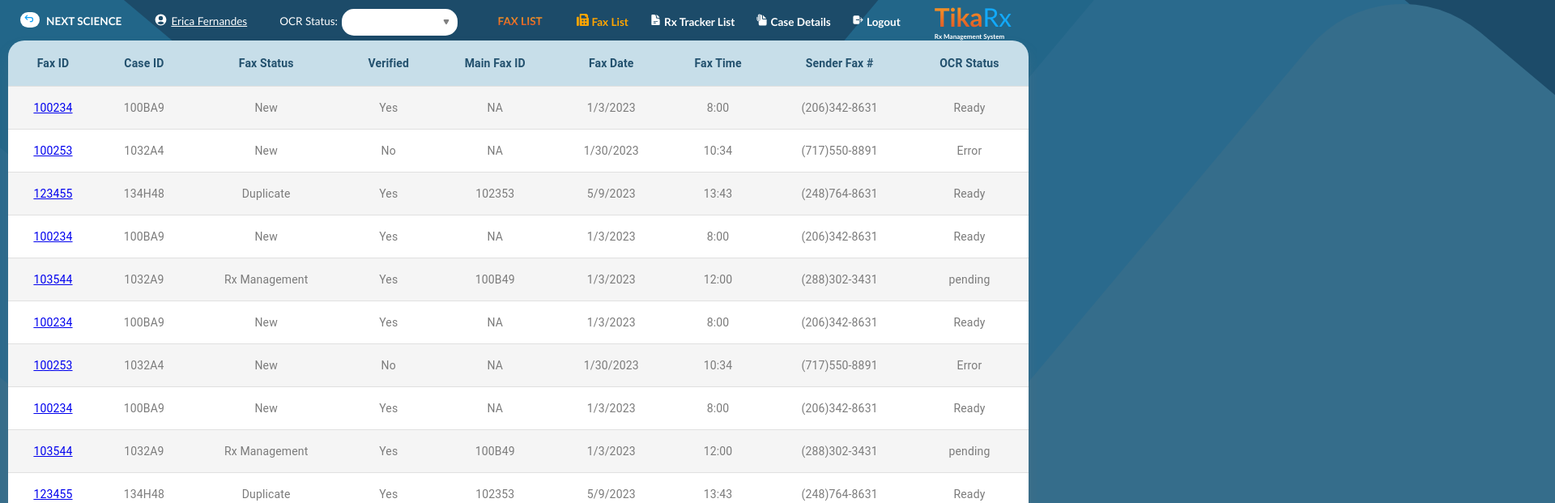
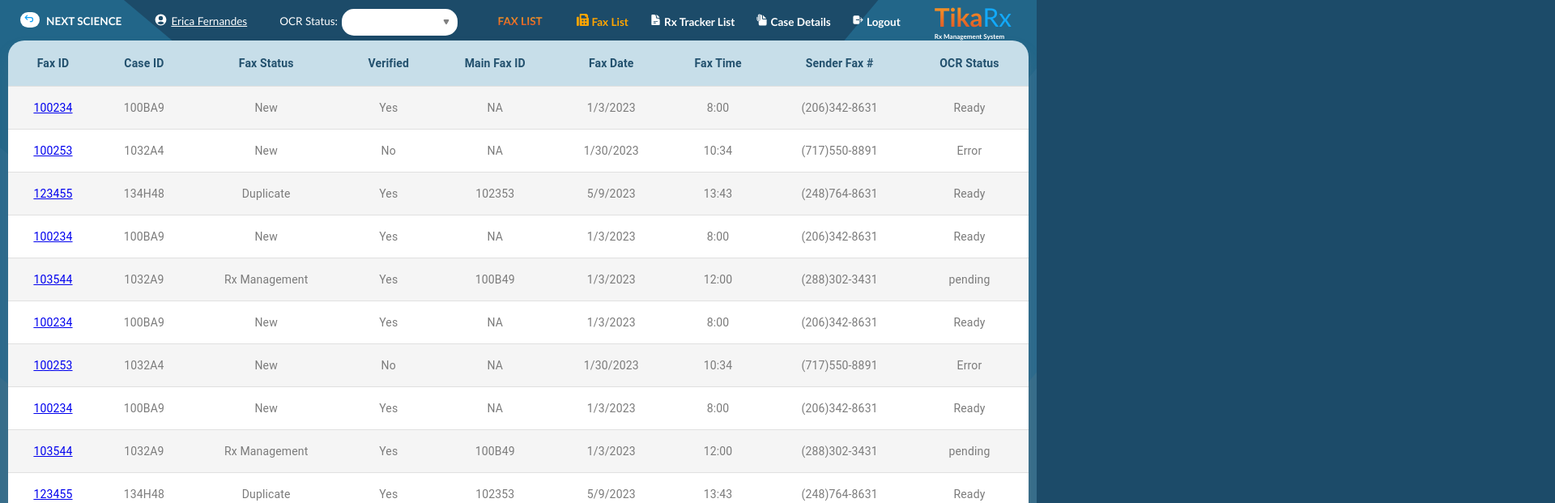
Before and after one commit to AnushaSivadas/TikaRx-Frontend-React, a React (Create React App) app: page /dashboard in a window 1280 px wide. Shown: the top 621 px of the page at 81% size, 1920 px wide, since content can reach past the window. Built offline with nearby package versions, Linux system fonts and the light colour scheme.

Commit message:
alignment issues

```diff
--- a/src/App.css
+++ b/src/App.css
@@ -7,9 +7,15 @@
 body{
   background: #1c4b69;
   overflow: hidden;
-  max-width: 220vh;
+  max-width: 100%;
   height: 120vh;
 
+}
+.App {
+  position: relative;
+  width: 100vw;
+  height: 100vh;
+  overflow: hidden;
 }
 .square1{
   position: absolute;
@@ -20,6 +26,7 @@ body{
   transform: rotate(-50deg);
   transform-origin: 10% 90%;
   z-index: -1;
+  overflow: hidden;
 }
 
 .square2{
@@ -31,6 +38,8 @@ body{
   transform: rotate(-50deg);
   transform-origin: 30% 90%;
   z-index: -1;
+  overflow: hidden;
+
 }
 
 .square3{
@@ -42,5 +51,6 @@ body{
   transform: rotate(-50deg);
   transform-origin: 45% 100%;
   z-index: -1;
+  overflow: hidden;
 
 }
--- a/src/Components/LoginBox/LoginBox.css
+++ b/src/Components/LoginBox/LoginBox.css
@@ -72,5 +72,6 @@ button {
     .login-box {
         width: 100%;
         height: 100%;
+        overflow: hidden;
     }
 }
--- a/src/Pages/Dashboard/Dashboard.css
+++ b/src/Pages/Dashboard/Dashboard.css
@@ -2,7 +2,6 @@
     position: relative;
     width: 100%;
     height: 100%;
-    overflow: hidden;
 }
 
 .datatable{
--- a/src/Pages/Login/Login.css
+++ b/src/Pages/Login/Login.css
@@ -11,7 +11,6 @@
     position: relative;
     width: 100%;
     height: 100%;
-    overflow: hidden;
 }
 
 .top-left {
```
